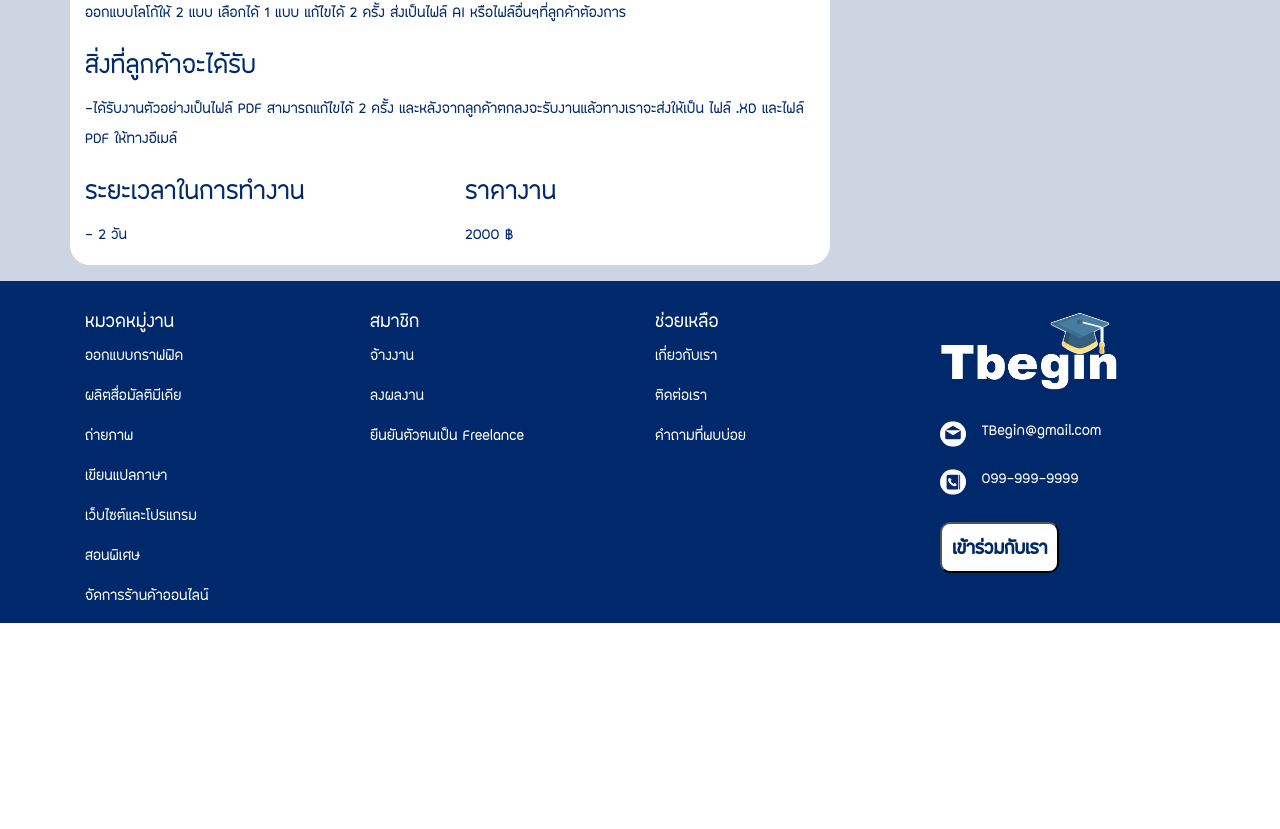
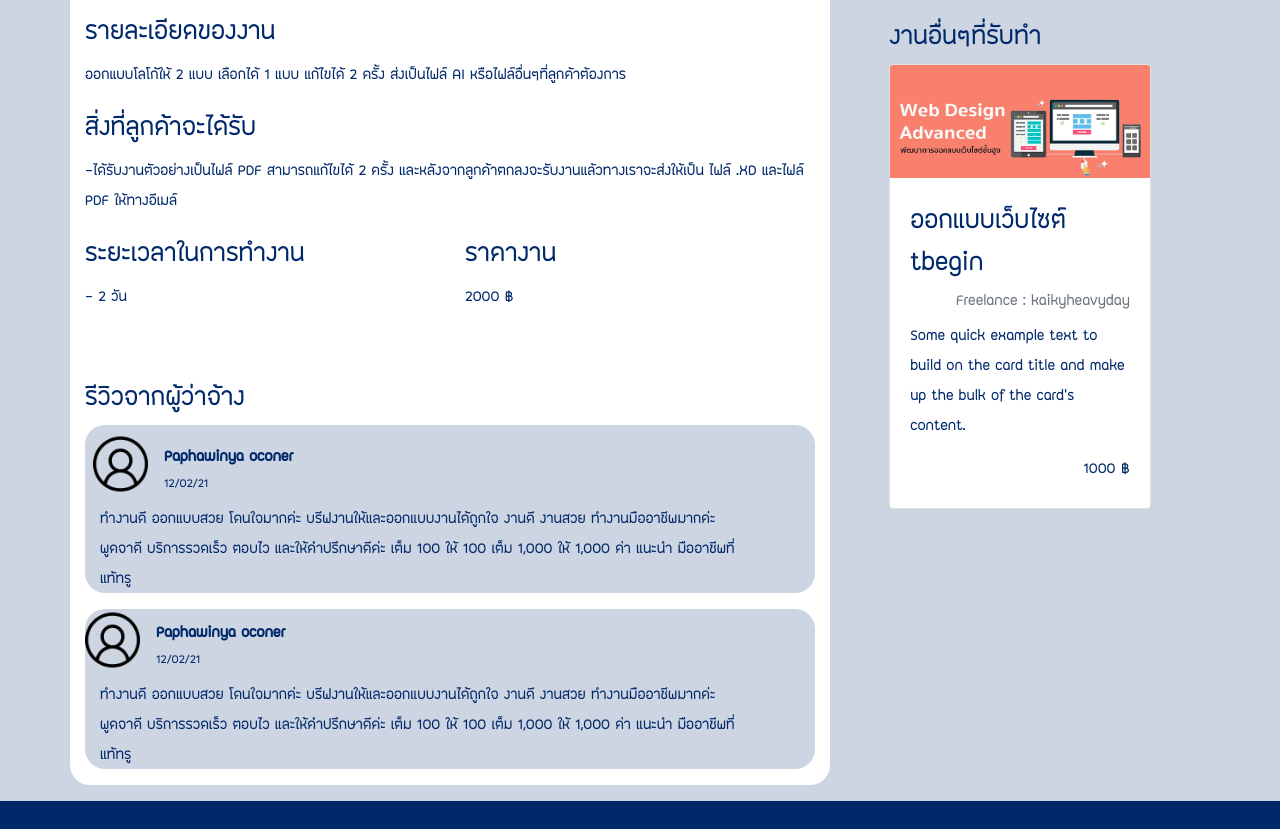
Before and after one commit to kaikyheavyday1/tbegin, a React (Create React App) app: page /working in a window 1280 px wide. Shown: the part 703-1532 px from the top of the page. Before the commit the page ends 1326 px from the top, so only its background shows below. Built offline with nearby package versions, Linux system fonts and the light colour scheme.

Commit message:
working add comment and other work

```diff
--- a/src/App.css
+++ b/src/App.css
@@ -298,11 +298,22 @@
   background-color: #fff;
   border-radius: 20px;
 }
+.working h2{
+  font-size: 45px;
+  font-weight: bold;
+}
 .working  h3{
   font-size: 35px;
  }
 .working  p{
  font-size: 20px;
+}
+.working .working-left strong{
+  font-size: 20px;
+}
+.working .working-left .comment{
+  background-color :#CDD4E2;
+  border-radius: 20px;
 }
 .working .working-right{
   background-color: #fff;
--- a/src/pages/Working.js
+++ b/src/pages/Working.js
@@ -5,7 +5,9 @@ import {
     CarouselControl,
     CarouselIndicators,
     CarouselCaption, Row, Col,
-    Modal, ModalHeader, ModalBody, ModalFooter
+    Modal, ModalHeader, ModalBody, ModalFooter,
+    Card, CardImg, CardText, CardBody,
+    CardTitle, CardSubtitle
 } from 'reactstrap';
 import { Link } from 'react-router-dom'
 
@@ -77,6 +79,7 @@ export default function Working() {
             <div className="container">
                 <Row>
                     <Col lg="8" className="working-left pt-3">
+                        <h2>รับออกแบบเว็บไซต์ Adobe XD</h2>
                         <Carousel activeIndex={activeIndex} next={next} previous={previous}>
                             <CarouselIndicators items={items} activeIndex={activeIndex} onClickHandler={goToIndex} />
                             {slides}
@@ -137,6 +140,29 @@ export default function Working() {
                                 </Col>
                             </Row>
                         </div>
+                        <div className="mt-5">
+                            <h3>รีวิวจากผู้ว่าจ้าง</h3>
+                            <div className="comment">
+                                <div className="d-flex pl-2 pt-2">
+                                    <img src={userpic} alt="userpic"></img>
+                                    <div className="mt-2 ml-3">
+                                        <strong>Paphawinya oconer</strong>
+                                        <div>12/02/21</div>
+                                    </div>
+                                </div>
+                                <p className="mt-2 col-11">ทำงานดี ออกแบบสวย โดนใจมากค่ะ บรีฟงานให้และออกแบบงานได้ถูกใจ งานดี งานสวย ทำงานมืออาชีพมากค่ะ พูดจาดี บริการรวดเร็ว ตอบไว และให้คำปรึกษาดีค่ะ เต็ม 100 ให้ 100 เต็ม 1,000 ให้ 1,000 ค่า แนะนำ มืออาชีพที่แท้ทรู</p>
+                            </div>
+                            <div className="comment">
+                                <div className="d-flex">
+                                    <img src={userpic} alt="userpic"></img>
+                                    <div className="mt-2 ml-3">
+                                        <strong>Paphawinya oconer</strong>
+                                        <div>12/02/21</div>
+                                    </div>
+                                </div>
+                                <p className="mt-2 col-11">ทำงานดี ออกแบบสวย โดนใจมากค่ะ บรีฟงานให้และออกแบบงานได้ถูกใจ งานดี งานสวย ทำงานมืออาชีพมากค่ะ พูดจาดี บริการรวดเร็ว ตอบไว และให้คำปรึกษาดีค่ะ เต็ม 100 ให้ 100 เต็ม 1,000 ให้ 1,000 ค่า แนะนำ มืออาชีพที่แท้ทรู</p>
+                            </div>
+                        </div>
                     </Col>
                     <Col lg="4" className="mt-2">
                         <div className="working-right col-10 mx-auto">
@@ -183,6 +209,22 @@ export default function Working() {
                                 </div>
                             </div>
                         </div>
+                        <div className="other-work mt-5 col-10 mx-auto">
+                            <h3>งานอื่นๆที่รับทำ</h3>
+                            <Card>
+                                <CardImg top src={web2} alt="Card image cap" />
+                                <CardBody>
+                                    <CardTitle tag="h3">ออกแบบเว็บไซต์ tbegin</CardTitle>
+                                    <CardSubtitle tag="h5" className="text-right mb-2 text-muted">Freelance : kaikyheavyday</CardSubtitle>
+                                    <CardText className="text-left ">Some quick example text to build on the card title and make up the bulk of the card's content.</CardText>
+                                    <div className="like-price text-right">
+                                        <div>
+                                            <CardText><h5>1000 ฿</h5></CardText>
+                                        </div>
+                                    </div>
+                                </CardBody>
+                            </Card>
+                        </div>
                     </Col>
                 </Row>
             </div>
```
Also changed, not shown: 1 other file (tests, documents, lock files or other folders).
